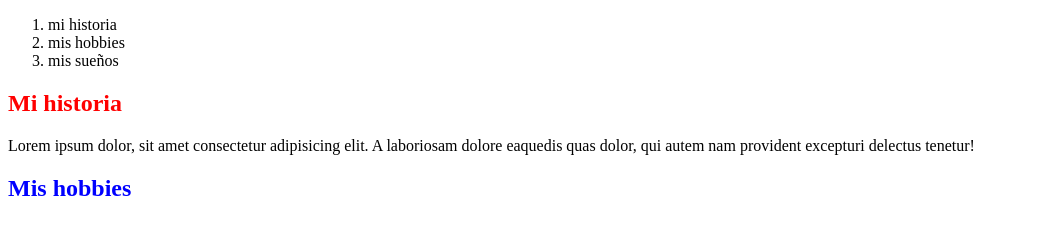
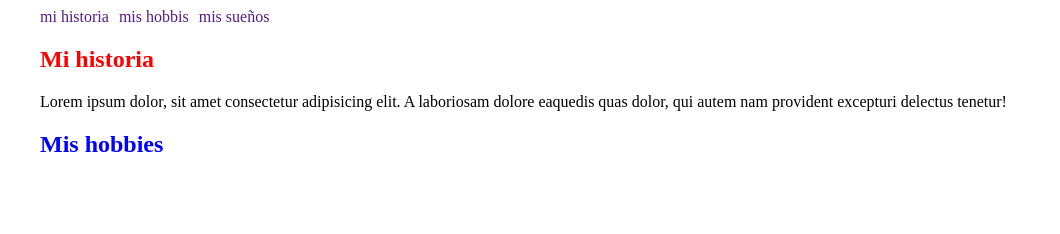
Before and after one commit to Lmunoz22/autografia, a plain HTML site: page index.html in a window 1280 px wide. Shown: the whole page, without its empty margins (0-1060 px from the left). Drawn offline with Linux system fonts and the light colour scheme.

Commit message:
cosas nuevas

```diff
--- a/index.html
+++ b/index.html
@@ -9,17 +9,16 @@
 </head>
 
 <body>
-    <header>
-        <nav>
-            <ol>
-                <li>mi historia</li>
-                <li>mis hobbies</li>
-                <li>mis sueños</li>
-            </ol>
-        </nav>
+    <header class="site-header">
+        <ol class="navbar contenedor">
+            <li><a href="">mi historia</a></li>
+            <li><a href="">mis hobbis</a></li>
+            <li><a href="">mis sueños</a></li>
+
+        </ol>
     </header>
     <main>
-        <article>
+        <article class="contenedor">
             <section>
                 <h2 class="titulo_historia">Mi historia</h2>
                 <p>Lorem ipsum dolor, sit amet consectetur <span>adipisicing elit. A laboriosam </span> dolore eaquedis quas dolor, qui
--- a/style.css
+++ b/style.css
@@ -5,3 +5,30 @@
 .article.section.p.span{
     font-weight: bold;
 }
+
+.navbar{
+    display: flex ;
+    list-style: none;
+    padding: 0;
+}
+
+.navbar li {
+    margin: 0 10px 0 0;
+}
+
+.navbar li a {
+    text-decoration: none;
+}
+
+.navbar li a:hover{
+    text-decoration: none;
+    color: red;
+}
+
+.contenedor{
+    width: 1200px;
+    margin: 0 auto;
+}
+img{
+    max-width: 100%;
+}
```
